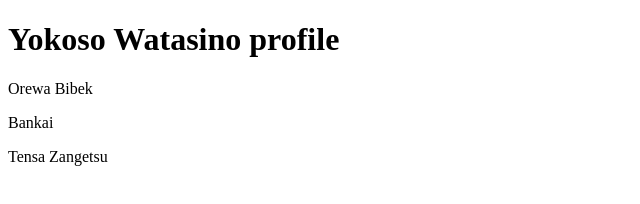
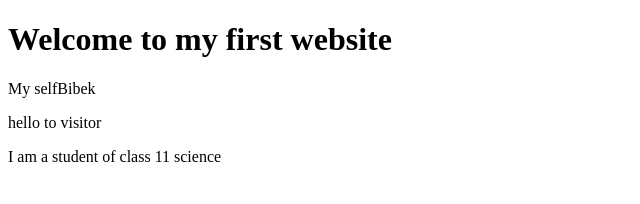
Before and after one commit to s2009bibek07-netizen/Yokoso, a plain HTML site: page index.html in a window 1280 px wide. Shown: the whole page, without its empty margins (0-640 px from the left). Drawn offline with Linux system fonts and the light colour scheme.

Commit message:
update idex.html

```diff
--- a/index.html
+++ b/index.html
@@ -8,10 +8,10 @@
 </head>
 
 <body>
-    <h1>Yokoso Watasino profile</h1>
-    <p>Orewa Bibek</p>
-    <p>Bankai</p>
-    <P>Tensa Zangetsu</P>
+    <h1>Welcome to my first website</h1>
+    <p>My selfBibek</p>
+    <p>hello to visitor</p>
+    <P>I am a student of class 11 science</P>
 </body>
 
 </html>
```
